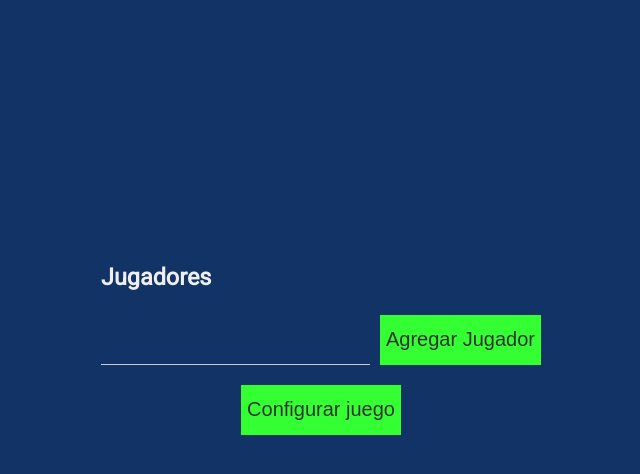
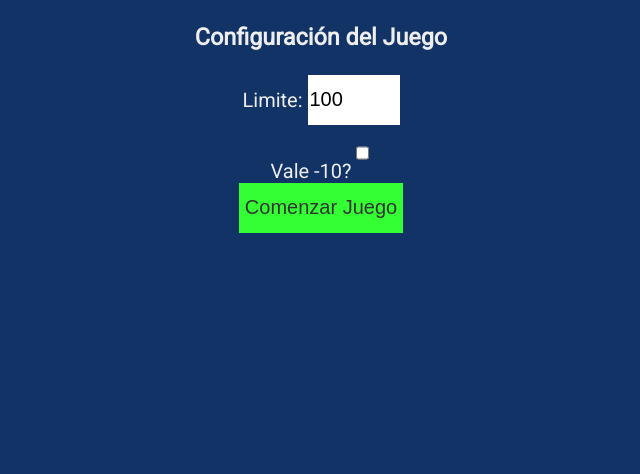
Before and after one commit to vicentemaximilianoh/ng-scorepad, an Angular app: page /setupGame in a window 1280 px wide. Shown: the top 474 px of the page, without its empty margins (319-959 px from the left). Built offline with nearby package versions, Linux system fonts and the light colour scheme.

Commit message:
Added game settings step

```diff
--- a/src/app/app.component.html
+++ b/src/app/app.component.html
@@ -1,4 +1,2 @@
 
-<div class="app">
-  <app-new-game class="app-new-game"></app-new-game>
-</div>
+<router-outlet></router-outlet>
--- a/src/app/components/new-game/new-game.component.html
+++ b/src/app/components/new-game/new-game.component.html
@@ -2,7 +2,7 @@
   <div class="new-game">
     <!-- Add Players form -->
     <div>
-        <h3>Jugadores</h3>
+        <h3 class="text-center">Jugadores</h3>
         <form (submit)="addPlayer()" class="new-game-form">
             <input
                 type="text"
--- a/src/app/components/new-game/new-game.component.ts
+++ b/src/app/components/new-game/new-game.component.ts
@@ -1,4 +1,7 @@
 import { Component, OnInit } from '@angular/core';
+import { ActivatedRoute, Router } from '@angular/router';
+
+import { GameService } from 'src/app/services/game.service';
 
 @Component({
   selector: 'app-new-game',
@@ -9,24 +12,23 @@ export class NewGameComponent implements OnInit {
   players = [];
   playerName = '';
 
-  constructor() { }
+  constructor(
+    public gameService: GameService,
+    public router: Router,
+    public route: ActivatedRoute) { }
 
   ngOnInit(): void {
+    this.players = this.gameService.getPlayers();
   }
 
   addPlayer(): void {
-    this.players.push({
-      name: this.playerName,
-      score: 0,
-      rounds: [],
-      hasLost: false
-    });
+    this.gameService.addPlayer(this.playerName);
 
     this.playerName = '';
   }
 
   goToSetupGame() {
-
+    this.router.navigate(['setupGame'], { relativeTo: this.route });
   }
 
 
--- /dev/null
+++ b/src/app/components/setup-game/setup-game.component.html
@@ -0,0 +1,27 @@
+<div class="setup-game">
+    <h3 class="text-center">Configuración del Juego</h3>
+    <form (ngSubmit)="setupGame()" class="setup-game-form" [formGroup]="formGroup">
+        <!--Total Limit-->
+        <label for="totalLimit">
+            <span>Limite: </span>
+            <input
+                type="number"
+                formControlName="totalLimit"
+                name="totalLimit"
+                required
+                min="100"
+                max="1000">
+        </label>
+
+        <!--Vale -10?-->
+        <label for="discountScore">
+            <span>Vale -10?</span>
+            <input
+                type="checkbox"
+                formControlName="discountScore"
+                name="discountScore"/>
+        </label>
+
+        <button type="submit">Comenzar Juego</button>
+    </form>
+</div>
--- /dev/null
+++ b/src/app/components/setup-game/setup-game.component.scss
@@ -0,0 +1,5 @@
+.setup-game-form {
+    display: flex;
+    flex-direction: column;
+    align-items: center;
+}
--- /dev/null
+++ b/src/app/components/setup-game/setup-game.component.ts
@@ -0,0 +1,32 @@
+import { Component, OnInit } from '@angular/core';
+import { FormControl, FormGroup } from '@angular/forms';
+import { GameService } from 'src/app/services/game.service';
+
+@Component({
+  selector: 'app-setup-game',
+  templateUrl: './setup-game.component.html',
+  styleUrls: ['./setup-game.component.scss']
+})
+export class SetupGameComponent implements OnInit {
+  game: {};
+  formGroup: FormGroup;
+
+  constructor(public gameService: GameService) { }
+
+  ngOnInit(): void {
+    this.formGroup = new FormGroup({
+      'totalLimit': new FormControl(100),
+      'discountScore': new FormControl(false)
+    });
+  }
+
+  setupGame() {
+    this.gameService.startGame({
+      totalLimit: this.formGroup.value.totalLimit,
+      discountScore: this.formGroup.value.discountScore
+    });
+
+    // Go to game rounds route
+  }
+
+}
--- /dev/null
+++ b/src/app/services/game.service.ts
@@ -0,0 +1,34 @@
+import { Injectable } from '@angular/core';
+
+@Injectable({
+  providedIn: 'root'
+})
+export class GameService {
+
+  private players = [];
+  private totalLimit;
+  private discountScore;
+  private isStarted = false;
+  private isEnded = false;
+
+  constructor() { }
+
+  getPlayers() {
+    return this.players;
+  }
+
+  addPlayer(playerName: string) {
+    this.players.push({
+      name: playerName,
+      score: 0,
+      rounds: [],
+      hasLost: false
+    });
+  }
+
+  startGame(settings) {
+    this.totalLimit = settings.totalLimit;
+    this.discountScore = settings.discountScore;
+    this.isStarted = true;
+  }
+}
--- a/src/styles.scss
+++ b/src/styles.scss
@@ -38,3 +38,11 @@ input, button {
     outline: none;
     border: 0;
 }
+
+label {
+    display: block;
+}
+
+.text-center {
+    text-align: center;
+}
```
Also changed, not shown: src/app/app-routing.module.ts (added, +15 -0 lines), src/app/app.module.ts (+8 -3 lines), 2 other files (tests, documents, lock files or other folders).
